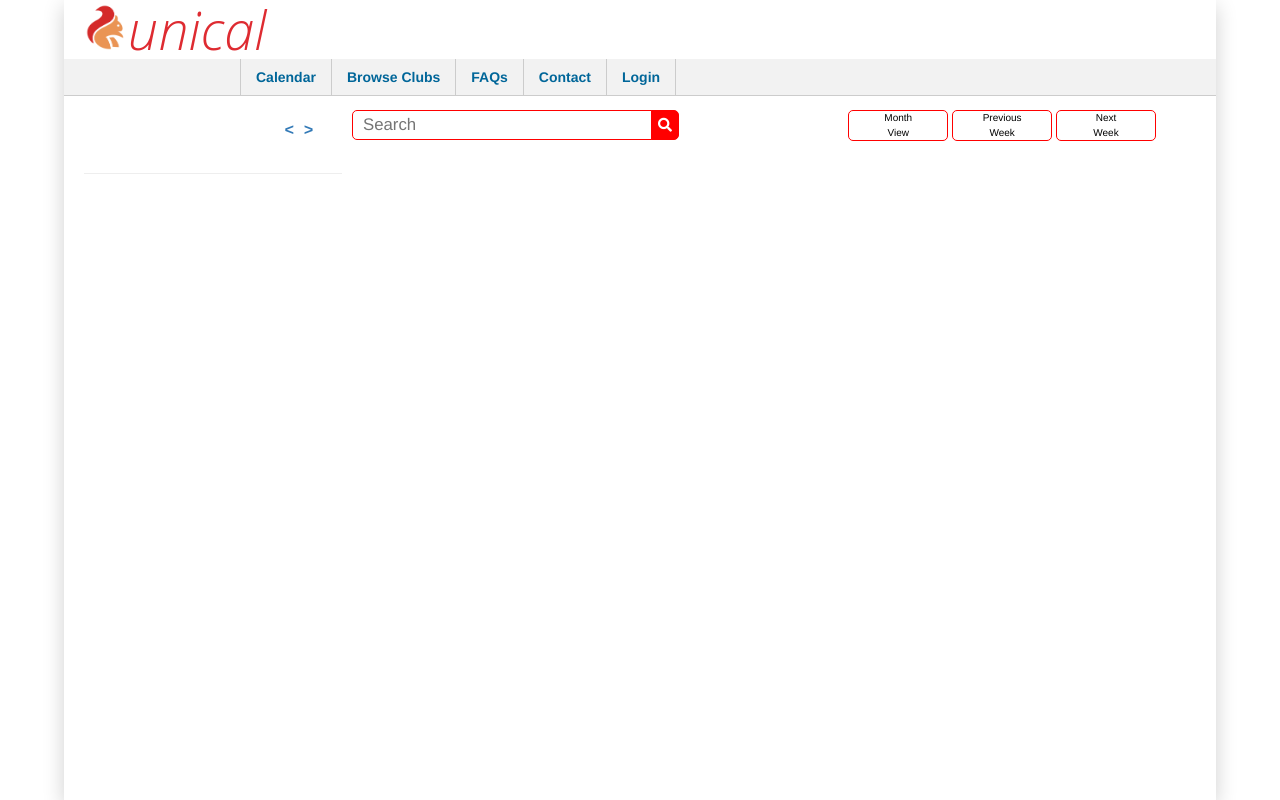
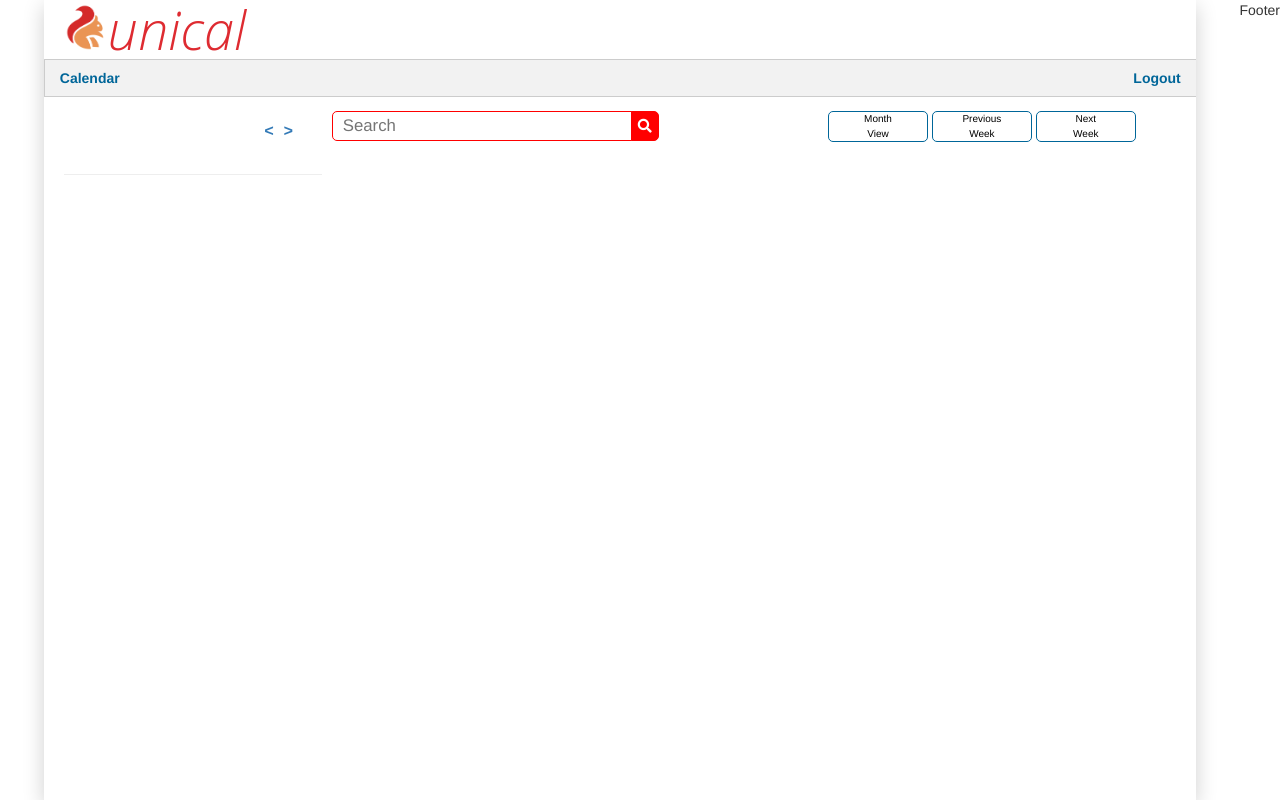
Before and after one commit to jaric-thorning/unical, a Django app: template events/templates/events/calendar.html in a window 1280 px wide. Run offline with Django 3.2, Linux system fonts and the light colour scheme; the template is opened without the code that fills it, so the values that code supplies are empty; some libraries are stand-ins or nearby versions.

Commit message:
Reformatefd

```diff
--- a/events/static/events/css/styles.css
+++ b/events/static/events/css/styles.css
@@ -264,7 +264,7 @@ padding-top: 10px;
   border-radius: 5px;
   border-style: solid;
   border-width: 1px;
-  border-color: red;
+  border-color: #069;
 }
 
 
@@ -506,6 +506,11 @@ ul {
   cursor: pointer;
 }
 
+#footer {
+  background-color: red;
+  height: 30px;
+  float: bottom;
+}
 
 #nav {
   width: 100%;
@@ -514,11 +519,12 @@ ul {
   padding: 0;
   background-color: #f2f2f2;
   border-bottom: 1px solid #ccc;
+  border-top: 1px solid #ccc;
 }
 
 #nav ul {
   list-style: none;
-  width: 800px;
+  /*width: 800px;*/
   margin: 0 auto;
   padding: 0;
 }
@@ -533,7 +539,7 @@ ul {
   text-decoration: none;
   font-weight: bold;
   color: #069;
-  border-right: 1px solid #ccc;
+  /*border-right: 1px solid #ccc; */
 }
 
 #nav li:first-child a {
--- a/events/templates/events/base.html
+++ b/events/templates/events/base.html
@@ -28,9 +28,37 @@ $(document).ready(function(){
 </script>
 
 <body>
-  {% block content %}
-  {% endblock %}
+
+
+  <div id = "container_id">
+    <div id="header">
+      <a href="/calendar"><img class="logo" src="{% static '/events/logo.png' %}"></a>
+      <div class="nav">
+        <a href="/calendar"><h1 id="title1">unical</h1></a>
+      </div>
+
+    </div>
+
+    <div id="nav">
+    <ul>
+      <li><a href="/calendar">Calendar</a></li>
+      <!-- <li><a href="#">Browse Clubs</a></li>
+      <li><a href="#">FAQs</a></li>
+      <li><a href="#">Contact</a></li> -->
+      <li style="float:right;"><a href="#">Logout</a></li>
+      </ul>
+    </div>
+    {% block content %}
+    {% endblock %}
+
+
+  </div>
+
 </body>
+
+<div>
+  <p>Footer</p>
+</div>
 
 
 </html>
--- a/events/templates/events/calendar.html
+++ b/events/templates/events/calendar.html
@@ -149,25 +149,9 @@ var span = document.getElementsByClassName("close")[0];
 
 {% block content %}
 
-<div id = "container_id">
 
-	<div id="header">
-		<a href="/calendar"><img class="logo" src="{% static '/events/logo.png' %}"></a>
-		<div class="nav">
-			<h1 id="title1">unical</h1>
-		</div>
 
-	</div>
 
-	<div id="nav">
-	<ul>
-		<li><a href="#">Calendar</a></li>
-		<li><a href="#">Browse Clubs</a></li>
-		<li><a href="#">FAQs</a></li>
-		<li><a href="#">Contact</a></li>
-		<li><a href="#">Login</a></li>
-		</ul>
-	</div>
 
 	<!-- <div class="navbar">
 		<ul>
@@ -220,7 +204,7 @@ var span = document.getElementsByClassName("close")[0];
 	<hr>
 
 
-	<!-- 	<p id=result>Test </p>
+	<!-- 	<p id=result>Test </p> -->
 
 
 	<table class="table">
@@ -238,7 +222,7 @@ var span = document.getElementsByClassName("close")[0];
 	            </tr>
 	        {% endfor %}
 	    </tbody>
-		</table> -->
+	</table>
 
 
 
@@ -343,8 +327,6 @@ var span = document.getElementsByClassName("close")[0];
 
 </div>
 
-	<hr>
 
-</div>
 
 {% endblock %}
--- a/events/views.py
+++ b/events/views.py
@@ -210,9 +210,6 @@ class CalendarView(generic.ListView):
 			html_cal = cal.formatweekfull(d.year, d.month, d.day, withyear=True)
 
 
-
-
-
 		context['calendar'] = mark_safe(html_cal)
 
 		if(weekview):
```
Also changed, not shown: events/templates/events/event.html (+2 -11 lines), db.sqlite3, media/images/hmns.jpg (added), media/images/hmns_cover.jpg (added), media/images/hmnsevent.jpg (added), 3 other files. Lines whose indentation alone changed are shown as unchanged.
